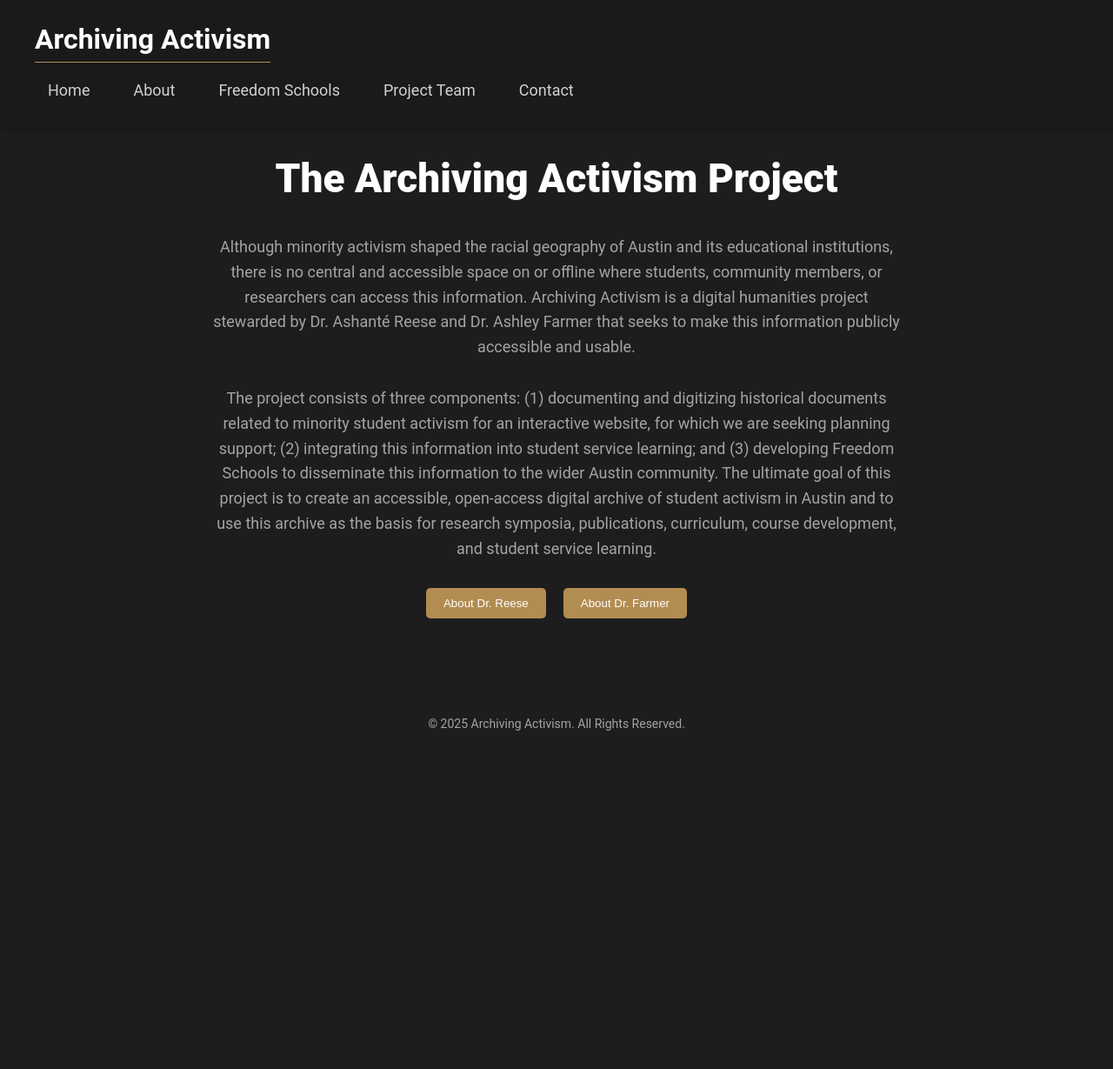
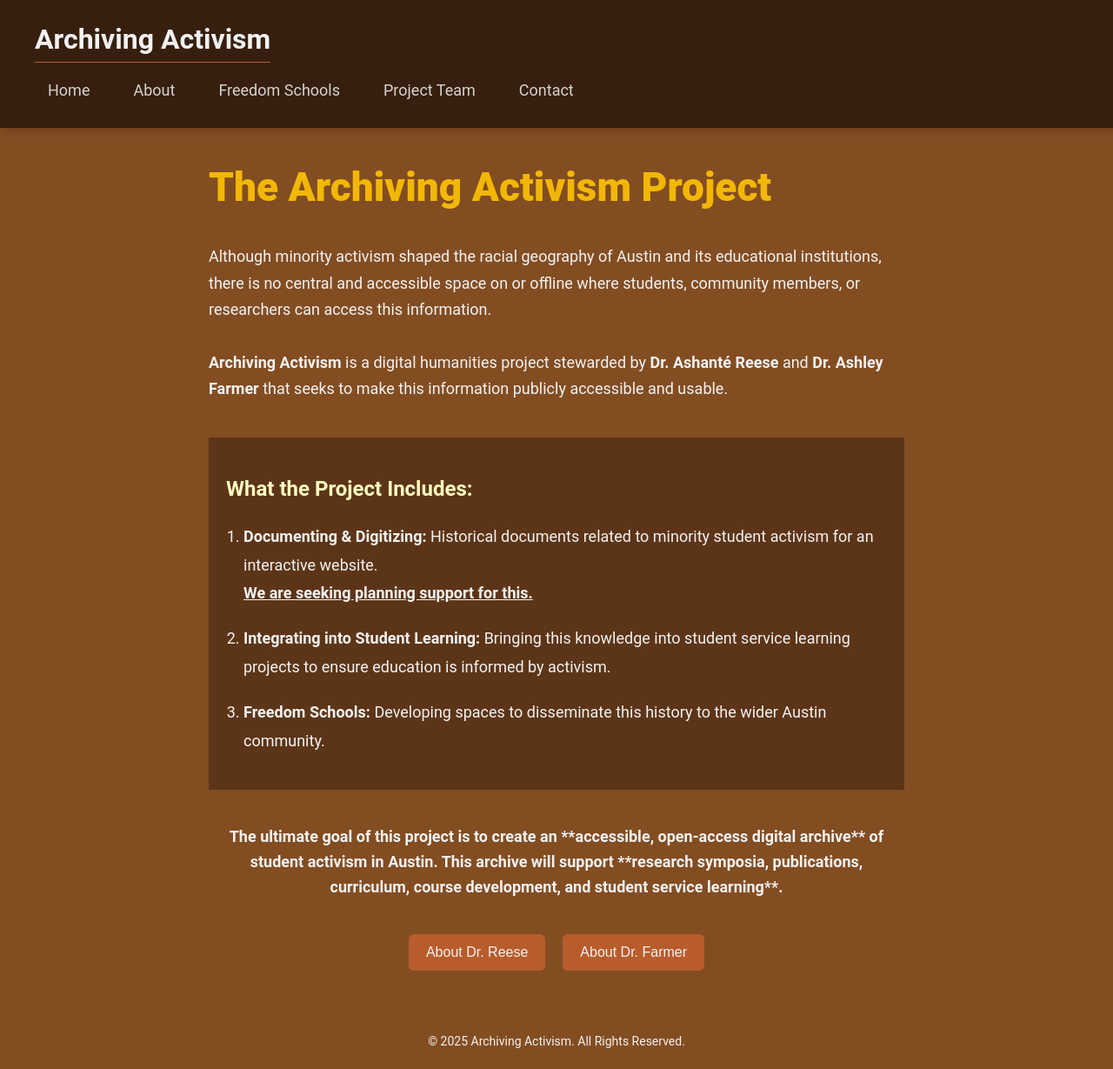
Before and after one commit to svouse/archivingactivism, a Jekyll site: the page about.html, which Jekyll copies as it is, in a window 1280 px wide and 1229 px high. Shown: the whole window at 87% size. Built offline with Jekyll 4.4.1, drawn with Linux system fonts in a browser that asks for light colours.

Commit message:
update palette

```diff
--- a/about.html
+++ b/about.html
@@ -7,6 +7,7 @@
     <title>Archiving Activism - About Page</title>
 </head>
 <body>
+
 <header class="header">
     <h1>Archiving Activism</h1>
     <nav class="navbar">
@@ -17,24 +18,59 @@
         <a href="contact.html">Contact</a>
     </nav>
 </header>
+
 <!-- About Page -->
-<div class="about">
-    <!-- Site Header -->
-    <h1>The Archiving Activism Project</h1>
-    <p>
-        Although minority activism shaped the racial geography of Austin and its educational institutions, there is no central and accessible space on or offline where students, community members, or researchers can access this information. Archiving Activism is a digital humanities project stewarded by Dr. Ashanté Reese and Dr. Ashley Farmer that seeks to make this information publicly accessible and usable.
+<section class="about">
+    <h1 class="about-title">The Archiving Activism Project</h1>
+
+    <p class="about-intro">
+        Although minority activism shaped the racial geography of Austin and its educational institutions,
+        there is no central and accessible space on or offline where students, community members, or researchers
+        can access this information.
     </p>
-    <p>
-        The project consists of three components: (1) documenting and digitizing historical documents related to minority student activism for an interactive website, for which we are seeking planning support; (2) integrating this information into student service learning; and (3) developing Freedom Schools to disseminate this information to the wider Austin community. The ultimate goal of this project is to create an accessible, open-access digital archive of student activism in Austin and to use this archive as the basis for research symposia, publications, curriculum, course development, and student service learning.
+
+    <p class="about-intro">
+        <strong>Archiving Activism</strong> is a digital humanities project stewarded by
+        <strong>Dr. Ashanté Reese</strong> and <strong>Dr. Ashley Farmer</strong> that seeks to make this
+        information publicly accessible and usable.
     </p>
+
+    <div class="about-list">
+        <h2 class="about-title">What the Project Includes:</h2>
+        <ol class="about-steps">
+            <li>
+                <strong>Documenting & Digitizing:</strong> Historical documents related to minority student activism
+                for an interactive website. <br> <span class="subtext">
+    <a href="contact.html">We are seeking planning support for this.</a>
+</span>
+
+            </li>
+            <li>
+                <strong>Integrating into Student Learning:</strong> Bringing this knowledge into student
+                service learning projects to ensure education is informed by activism.
+            </li>
+            <li>
+                <strong>Freedom Schools:</strong> Developing spaces to disseminate this history to the wider
+                Austin community.
+            </li>
+        </ol>
+    </div>
+
+    <p class="about-goal">
+        The ultimate goal of this project is to create an **accessible, open-access digital archive** of student
+        activism in Austin. This archive will support **research symposia, publications, curriculum, course
+        development, and student service learning**.
+    </p>
+
     <div class="about-buttons">
         <a href="https://www.amreese.com"><button>About Dr. Reese</button></a>
         <a href="http://www.ashleydfarmer.com"><button>About Dr. Farmer</button></a>
     </div>
-</div>
+</section>
 
 <footer>
     &copy; 2025 Archiving Activism. All Rights Reserved.
 </footer>
+
 </body>
 </html>
--- a/style.css
+++ b/style.css
@@ -1,11 +1,43 @@
-/* General Reset */
+:root {
+    /* Background Colors */
+    --primary-bg: #834D22; /* Rich brown */
+    --secondary-bg: #361F0E; /* Deep espresso brown */
+
+    /* Text Colors */
+    --text-color: #F2F2F2; /* Soft white for readability */
+    --text-muted: #F2F2F2; /* Subtle for secondary text */
+
+    /* Titles */
+    --title-color: #D98A3A; /* Warm golden-orange for strong contrast */
+
+    /* Accent Colors */
+    --accent-color: #B85C2C; /* Earthy deep orange */
+    --accent-hover: #8F4722; /* Darker burnt orange for interaction */
+
+    /* Navigation */
+    --nav-color: #D98A3A; /* Golden hue for clear visibility */
+    --nav-hover: #F2B705; /* Deep orange for hover effect */
+
+    /* Buttons */
+    --button-bg: #B85C2C; /* Vibrant burnt orange for CTA elements */
+    --button-hover: #8F4722; /* Darker burnt orange for pressed state */
+
+    /* Shadows & Overlays */
+    --shadow-color: rgba(0, 0, 0, 0.2);
+    --overlay-bg: rgba(0, 0, 0, 0.5);
+    --overlay-hover: rgba(0, 0, 0, 0.8);
+}
+
+
+
+
 body {
     margin: 0;
-    background-color: #1d1d1e;
+    background-color: var(--primary-bg);
     font-family: "Roboto", sans-serif;
-    color: rgba(255, 255, 255, 1);
+    color: var(--text-color);
     line-height: 1.6;
-    padding-top: 140px; /* Ensures content is not covered by fixed header and navbar */
+    padding-top: 140px;
 }
 
 h1, p {
@@ -14,7 +46,7 @@ h1, p {
 
 /* Header */
 .header {
-    background-color: #1a1a1a;
+    background-color: var(--secondary-bg);
     padding: 20px;
     position: fixed;
     width: 100%;
@@ -24,15 +56,15 @@ h1, p {
     display: flex;
     flex-direction: column;
     align-items: flex-start;
-    box-shadow: 0 2px 10px rgba(0, 0, 0, 0.2);
+    box-shadow: 0 2px 10px var(--shadow-color);
 }
 
 .header h1 {
     font-size: 32px;
     font-weight: bold;
     margin-left: 20px;
-    color: white;
-    border-bottom: #b38c52 solid 1px;
+    color: var(--text-color);
+    border-bottom: var(--accent-color) solid 1px;
 }
 
 .navbar {
@@ -52,13 +84,13 @@ h1, p {
 }
 
 .navbar a:hover {
-    color: #b38c52;
+    color: var(--nav-hover);
 }
 
 /* Landing Page */
 .landing {
     text-align: center;
-    padding: 40px 6.9444% 90px 6.9444%; /* Adjusted padding to fit under header */
+    padding: 40px 6.9444% 90px 6.9444%;
     position: relative;
     overflow: hidden;
 }
@@ -73,7 +105,7 @@ h1, p {
 .landing p {
     font-size: 18px;
     margin-bottom: 30px;
-    color: rgba(255, 255, 255, 0.6);
+    color: var(--text-muted);
 }
 
 /* Slideshow */
@@ -112,7 +144,7 @@ h1, p {
 }
 
 .slideshow-controls button {
-    background: rgba(0, 0, 0, 0.5);
+    background: var(--overlay-bg);
     border: none;
     color: white;
     padding: 10px;
@@ -122,7 +154,7 @@ h1, p {
 }
 
 .slideshow-controls button:hover {
-    background: rgba(0, 0, 0, 0.8);
+    background: var(--overlay-hover);
 }
 
 /* Logos */
@@ -142,62 +174,130 @@ h1, p {
 
 /* About Page */
 .about {
+    max-width: 800px;
+    margin: 0 auto;
+    padding: 50px 20px;
+    text-align: left;
+}
+
+.about-title {
+    color: #FFFFC1;
+    margin-bottom: 20px;
+}
+
+.about-intro {
+    font-size: 18px;
+    line-height: 1.7;
+    margin-bottom: 15px;
+}
+
+.about-list {
+    margin: 40px 0;
+    padding: 20px;
+    background: rgba(54, 31, 14, .5);
+}
+
+.about-steps {
+    list-style-type: decimal; /* Ensures 1, 2, 3 numbering */
+    padding-left: 20px; /* Adds spacing for alignment */
+    counter-reset: about-steps; /* Ensures numbering resets properly */
+}
+
+.about-steps li {
+    font-size: 18px;
+    line-height: 1.8;
+    margin-bottom: 20px;
+}
+
+.about-steps li::before {
+    content: counter(about-steps) ".";
+    counter-increment: about-steps;
+    position: absolute;
+    left: 0;
+    top: 3px;
+    font-weight: bold;
+    font-size: 22px;
+    color: var(--nav-hover);
+}
+
+.subtext a {
+    color: var(--text-color);
+    text-decoration: underline; /* Ensures it's clearly a link */
+    font-weight: bold;
+    transition: color 0.3s ease-in-out;
+}
+
+.subtext a:hover {
+    color:  #FFFFC1; /* Changes color on hover */
+    text-decoration: none;
+}
+
+.about-goal {
+    font-size: 18px;
+    font-weight: bold;
     text-align: center;
-    padding: 40px 6.9444% 90px 6.9444%;
+    margin-top: 30px;
 }
+
+.about-buttons {
+    display: flex;
+    justify-content: center;
+    gap: 20px;
+    margin-top: 40px;
+}
+
+button {
+    background-color: var(--button-bg);
+    color: var(--text-color);
+    border: none;
+    padding: 12px 20px;
+    border-radius: 6px;
+    cursor: pointer;
+    transition: background 0.3s;
+    font-size: 16px;
+}
+
+button:hover {
+    background-color: var(--secondary-bg);
+}
+
 
 .about h1 {
     font-size: 46px;
     line-height: 50px;
     margin-bottom: 40px;
     font-weight: 900;
+    color: #F2B705;
 }
 
 .about p {
     font-size: 18px;
     margin-bottom: 30px;
-    color: rgba(255, 255, 255, 0.6);
+    color: var(--text-muted);
     max-width: 800px;
     margin-left: auto;
     margin-right: auto;
 }
 
-.about-buttons {
-    display: flex;
-    justify-content: center;
-    gap: 20px;
-    margin-top: 30px;
-}
-
-/* Buttons */
-button {
-    background-color: #b38c52;
-    color: #fff;
-    border: none;
-    padding: 10px 20px;
-    border-radius: 5px;
-    cursor: pointer;
-    transition: background-color 0.3s;
-}
-
-button:hover {
-    background-color: #8c6a3e;
-}
-
+/* Footer */
 footer {
     text-align: center;
     padding: 20px;
     font-size: 14px;
-    background-color: #1d1d1e;
-    color: rgba(255, 255, 255, 0.6);
+    background-color: var(--primary-bg);
+    color: var(--text-muted);
+}
+
+h3 {
+    color: #FFFFC1;
 }
 
 /* Center the slideshow */
 .slideshow-container {
     position: relative;
-    max-width: 80%; /* Adjust width as needed */
-    height: 400px; /* Fixed height for consistency */
-    margin: auto; /* Centers it horizontally */
+    max-width: 80%;
+    height: 400px;
+    margin: auto;
     display: flex;
     align-items: center;
     justify-content: center;
@@ -217,7 +317,7 @@ footer {
     max-height: 100%;
     object-fit: cover;
     display: block;
-    margin: auto; /* Ensures the image is centered inside the container */
+    margin: auto;
 }
 
 /* Adjust prev/next button positioning */
@@ -226,7 +326,7 @@ footer {
     position: absolute;
     top: 50%;
     transform: translateY(-50%);
-    width: 40px; /* Smaller width for a compact look */
+    width: 40px;
     height: 40px;
     padding: 10px;
     background: rgba(255, 100, 0, 0.5);
@@ -239,7 +339,7 @@ footer {
 }
 
 .prev:hover, .next:hover {
-    background: rgba(0, 0, 0, 0.8);
+    background: var(--overlay-hover);
 }
 
 /* Move buttons closer to images */
@@ -259,3 +359,80 @@ footer {
     from { opacity: 0.4 }
     to { opacity: 1 }
 }
+
+.polaroid {
+    width: 220px;
+    background: var(--text-color);
+    padding: 10px;
+    box-shadow: 3px 3px 15px rgba(0, 0, 0, 0.3);
+    text-align: center;
+    display: block;
+    border-radius: 5px;
+    transition: transform 0.3s ease-in-out;
+    position: relative;
+}
+
+/* Move left and right further into the margins */
+.float-left {
+    float: left;
+    margin: 10px 40px 10px -280px; /* Moves it further left */
+}
+
+.float-right {
+    float: right;
+    margin: 10px -260px 10px 40px; /* Moves it further right */
+}
+
+/* Remove nth-child tilts to avoid conflicts */
+.polaroid:nth-child(odd),
+.polaroid:nth-child(even) {
+    transform: none;
+}
+
+/* Apply correct tilt classes */
+.tilt-left {
+    transform: rotate(-15deg) !important;
+}
+
+.tilt-right {
+    transform: rotate(10deg) !important;
+}
+
+.tilt-subtle-left {
+    transform: rotate(-5deg) !important;
+}
+
+.tilt-subtle-right {
+    transform: rotate(5deg) !important;
+}
+
+/* Ensure images are styled properly */
+.polaroid img {
+    width: 100%;
+    border-radius: 5px;
+}
+
+/* Caption Styling */
+.caption {
+    font-size: 14px;
+    color: var(--text-muted);
+    margin-top: 8px;
+    font-style: italic;
+}
+
+/* Responsive Fix */
+@media (max-width: 1024px) {
+    .polaroid {
+        display: none;
+    }
+
+    .float-left {
+        float: none;
+        margin: 20px auto;
+    }
+
+    .float-right {
+        float: none;
+        margin: 20px auto;
+    }
+}
```
Also changed, not shown: index.html (+7 -1 lines), team.html (+18 -4 lines), 6 other files.
